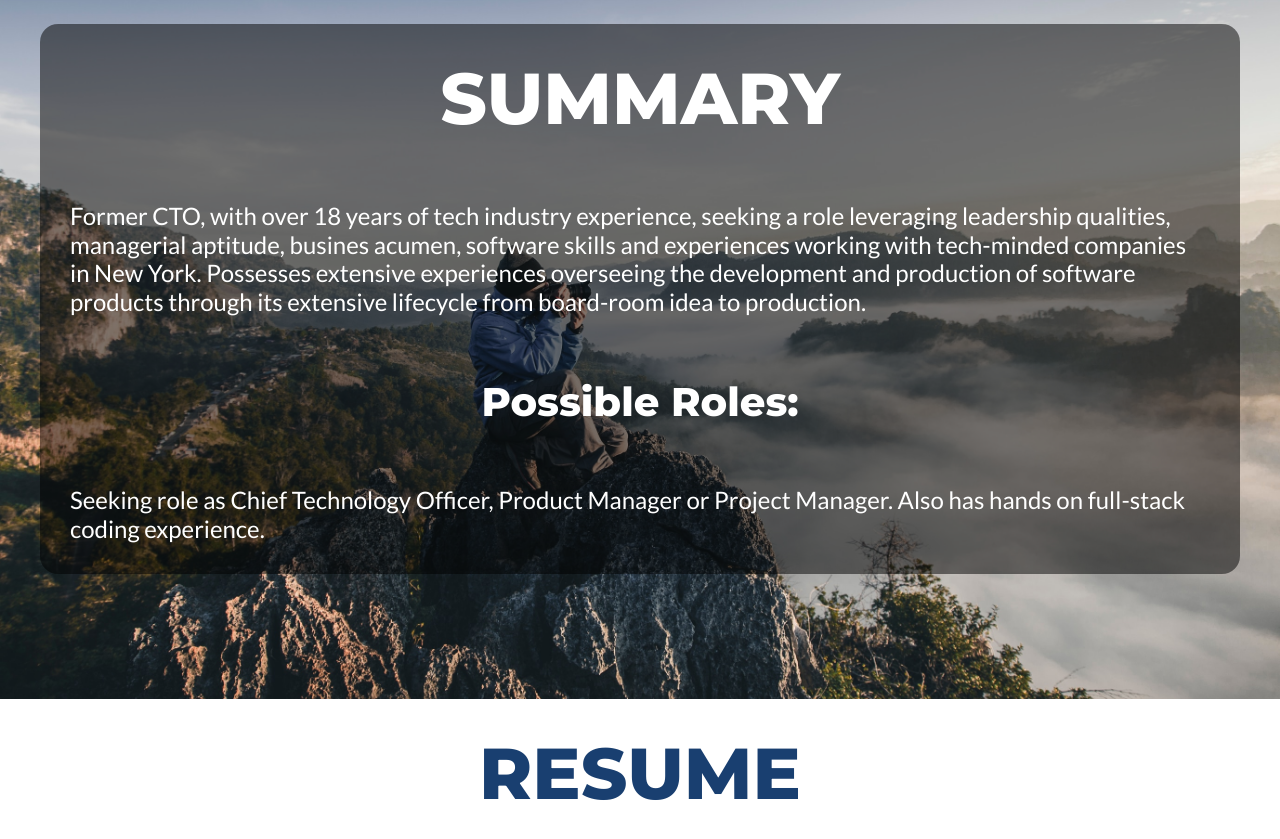
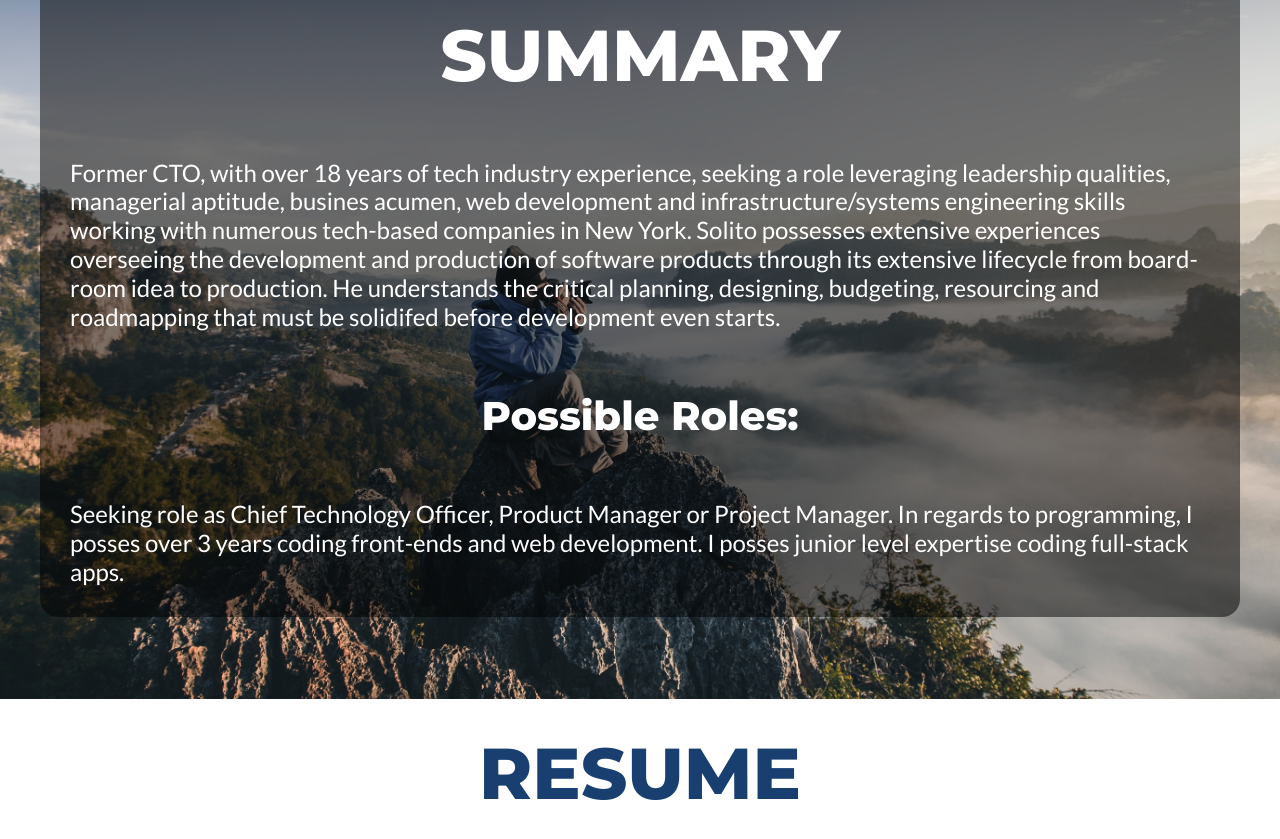
Before and after one commit to solitonyc/solito-portfolio, a React (Create React App) app: page / in a window 1280 px wide. Shown: the part 1750-2589 px from the top of the page. Built offline with nearby package versions, Linux system fonts and the light colour scheme; a web font is replaced by a local one.

Commit message:
revised content for summary section

```diff
--- a/src/components/Summary.js
+++ b/src/components/Summary.js
@@ -11,9 +11,9 @@ export default class Summary extends Component {
             <div style={style} className='summary_section' id='summary'>
                 <div className="summary_content_container">
                     <div className="summary_section_title">SUMMARY</div>
-                    <div className="summary_content">Former CTO, with over 18 years of tech industry experience, seeking a role leveraging leadership qualities, managerial aptitude, busines acumen, software skills and experiences working with tech-minded companies in New York. Possesses extensive experiences overseeing the development and production of software products through its extensive lifecycle from board-room idea to production.</div>
+                    <div className="summary_content">Former CTO, with over 18 years of tech industry experience, seeking a role leveraging leadership qualities, managerial aptitude, busines acumen, web development and infrastructure/systems engineering skills working with numerous tech-based companies in New York. Solito possesses extensive experiences overseeing the development and production of software products through its extensive lifecycle from board-room idea to production. He understands the critical planning, designing, budgeting, resourcing and roadmapping that must be solidifed before development even starts.</div>
                     <div className="summary_section_subtitle">Possible Roles:</div>
-                    <div className="summary_content">Seeking role as Chief Technology Officer, Product Manager or Project Manager. Also has hands on full-stack coding experience.</div>
+                    <div className="summary_content">Seeking role as Chief Technology Officer, Product Manager or Project Manager. In regards to programming, I posses over 3 years coding front-ends and web development. I posses junior level expertise coding full-stack apps.</div>
                 </div>
             </div>
         )
```
